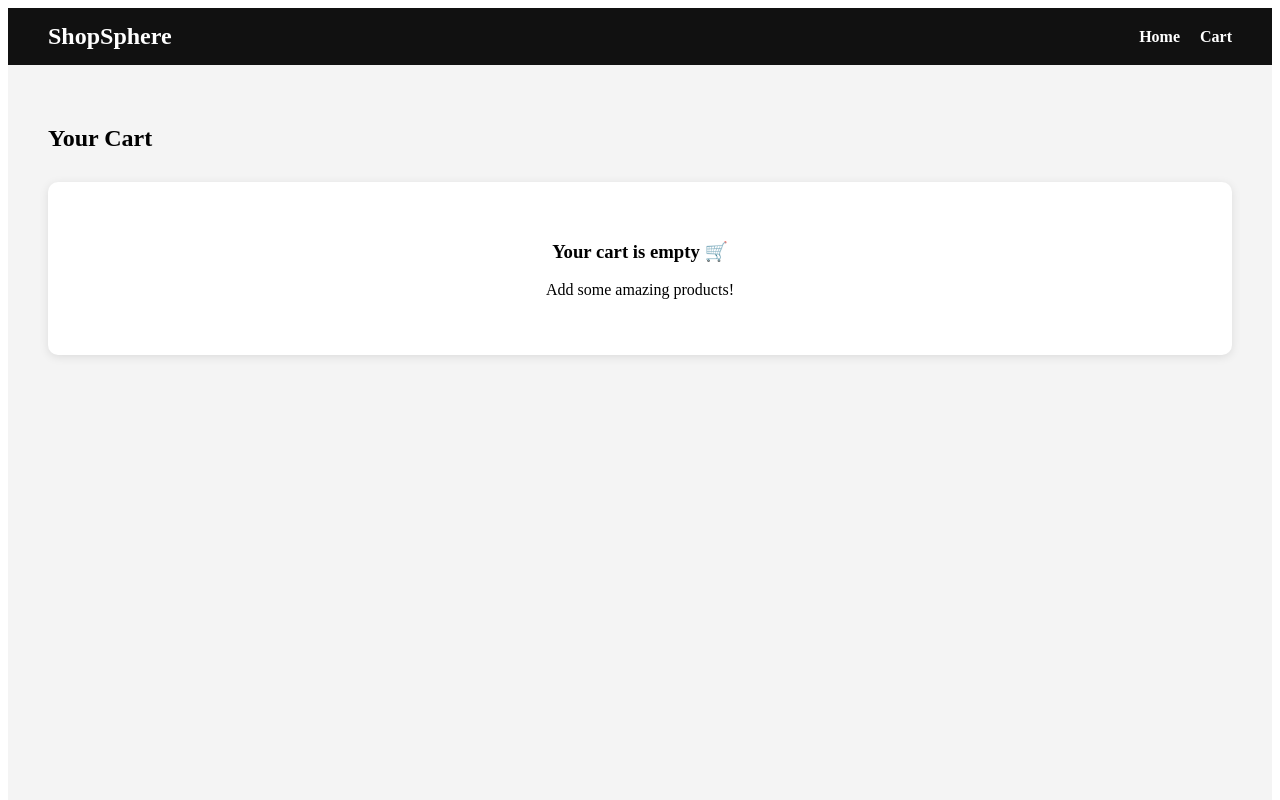
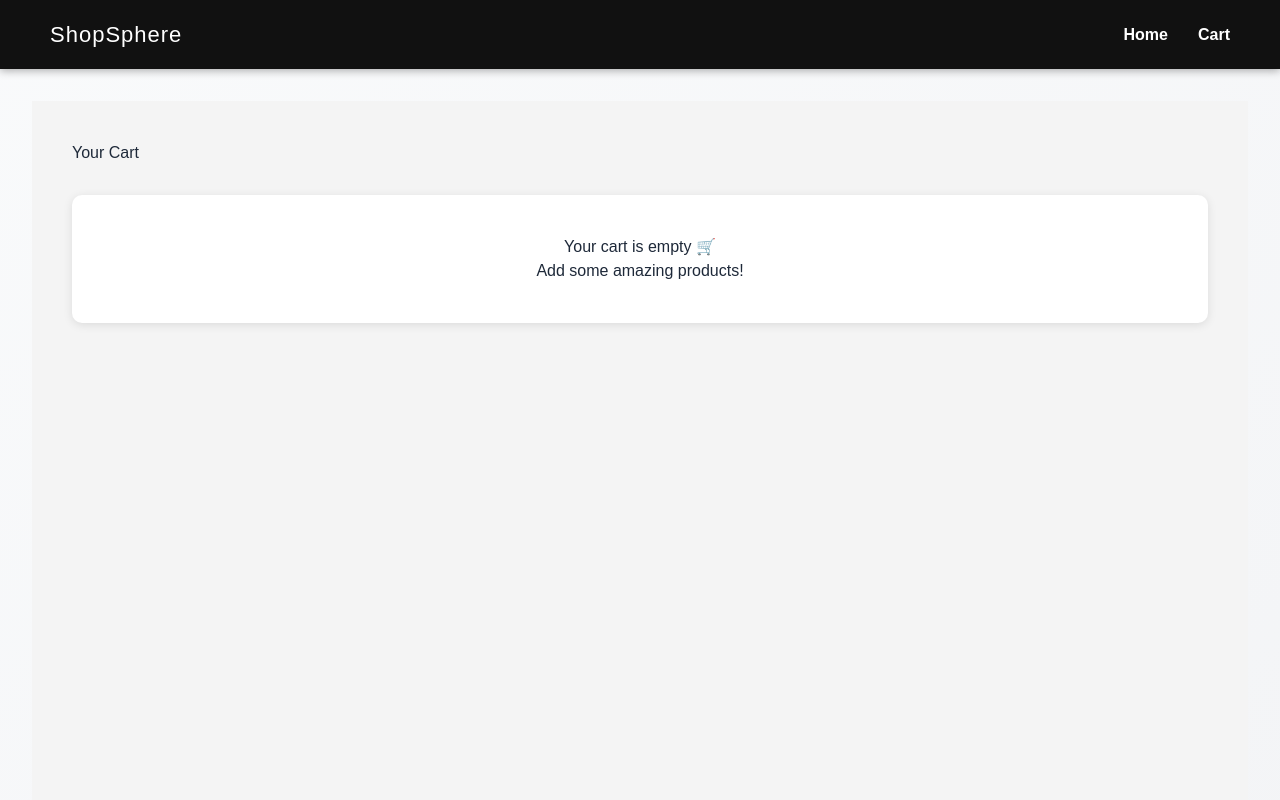
Before and after one commit to ayushkatiyar31/shopSphere, a React (Vite) app in the folder shopsphere/: page /cart in a window 1280 px wide. Shown: the top 800 px of the page. Built offline with nearby package versions, Linux system fonts and the light colour scheme.

Commit message:
update app

```diff
--- a/shopsphere/src/App.jsx
+++ b/shopsphere/src/App.jsx
@@ -6,15 +6,17 @@ import Navbar from "./components/Navbar"
 
 function App() {
   return (
-    <>
+    <div className="min-h-screen bg-gradient-to-br from-gray-50 to-gray-100 text-gray-800">
       <Navbar />
 
-      <Routes>
-        <Route path="/" element={<Home />} />
-        <Route path="/cart" element={<Cart />} />
-        <Route path="/product/:id" element={<ProductDetail />} />
-      </Routes>
-    </>
+      <main className="max-w-7xl mx-auto px-4 sm:px-6 lg:px-8 py-8">
+        <Routes>
+          <Route path="/" element={<Home />} />
+          <Route path="/cart" element={<Cart />} />
+          <Route path="/product/:id" element={<ProductDetail />} />
+        </Routes>
+      </main>
+    </div>
   )
 }
 
--- a/shopsphere/src/components/Navbar.jsx
+++ b/shopsphere/src/components/Navbar.jsx
@@ -1,13 +1,25 @@
 import { Link } from "react-router-dom"
+import { useContext } from "react"
+import { CartContext } from "../context/CartContext"
 
 function Navbar() {
+  const { totalItems } = useContext(CartContext)
+
   return (
     <nav style={styles.nav}>
       <h2 style={styles.logo}>ShopSphere</h2>
 
       <div style={styles.links}>
-        <Link to="/" style={styles.link}>Home</Link>
-        <Link to="/cart" style={styles.link}>Cart</Link>
+        <Link to="/" style={styles.link}>
+          Home
+        </Link>
+
+        <Link to="/cart" style={styles.cartLink}>
+          Cart
+          {totalItems > 0 && (
+            <span style={styles.badge}>{totalItems}</span>
+          )}
+        </Link>
       </div>
     </nav>
   )
@@ -18,20 +30,43 @@ const styles = {
     display: "flex",
     justifyContent: "space-between",
     alignItems: "center",
-    padding: "15px 40px",
+    padding: "18px 50px",
     backgroundColor: "#111",
-    color: "white"
+    color: "white",
+    boxShadow: "0 2px 8px rgba(0,0,0,0.3)"
   },
   logo: {
-    margin: 0
+    margin: 0,
+    fontSize: "22px",
+    letterSpacing: "1px"
   },
   links: {
     display: "flex",
-    gap: "20px"
+    gap: "30px",
+    alignItems: "center"
   },
   link: {
     color: "white",
     textDecoration: "none",
+    fontWeight: "bold",
+    fontSize: "16px"
+  },
+  cartLink: {
+    position: "relative",
+    color: "white",
+    textDecoration: "none",
+    fontWeight: "bold",
+    fontSize: "16px"
+  },
+  badge: {
+    position: "absolute",
+    top: "-8px",
+    right: "-15px",
+    backgroundColor: "red",
+    color: "white",
+    borderRadius: "50%",
+    padding: "4px 8px",
+    fontSize: "12px",
     fontWeight: "bold"
   }
 }
--- a/shopsphere/src/context/CartContext.jsx
+++ b/shopsphere/src/context/CartContext.jsx
@@ -4,61 +4,82 @@ export const CartContext = createContext()
 
 export const CartProvider = ({ children }) => {
 
-  // Load from localStorage
+  // Load cart from localStorage on first render
   const [cartItems, setCartItems] = useState(() => {
     const savedCart = localStorage.getItem("cart")
     return savedCart ? JSON.parse(savedCart) : []
   })
 
-  // Save to localStorage whenever cart changes
+  // Save cart whenever it updates
   useEffect(() => {
     localStorage.setItem("cart", JSON.stringify(cartItems))
   }, [cartItems])
 
+  // Add item to cart
   const addToCart = (product) => {
-    const existingItem = cartItems.find(
+    setCartItems((prevCart) => {
+      const existingItem = prevCart.find(
         (item) => item.id === product.id
       )
 
       if (existingItem) {
-      const updatedCart = cartItems.map((item) =>
+        return prevCart.map((item) =>
           item.id === product.id
             ? { ...item, quantity: item.quantity + 1 }
             : item
         )
-      setCartItems(updatedCart)
-    } else {
-      setCartItems([...cartItems, { ...product, quantity: 1 }])
-    }
       }
 
+      return [...prevCart, { ...product, quantity: 1 }]
+    })
+  }
+
+  // Increase quantity
   const increaseQuantity = (id) => {
-    const updatedCart = cartItems.map((item) =>
+    setCartItems((prevCart) =>
+      prevCart.map((item) =>
         item.id === id
           ? { ...item, quantity: item.quantity + 1 }
           : item
       )
-    setCartItems(updatedCart)
+    )
   }
 
+  // Decrease quantity
   const decreaseQuantity = (id) => {
-    const updatedCart = cartItems
+    setCartItems((prevCart) =>
+      prevCart
         .map((item) =>
           item.id === id
             ? { ...item, quantity: item.quantity - 1 }
             : item
         )
         .filter((item) => item.quantity > 0)
-
-    setCartItems(updatedCart)
+    )
   }
 
+  // Remove item completely
   const removeItem = (id) => {
-    const updatedCart = cartItems.filter(
-      (item) => item.id !== id
+    setCartItems((prevCart) =>
+      prevCart.filter((item) => item.id !== id)
     )
-    setCartItems(updatedCart)
   }
+
+  // Clear entire cart
+  const clearCart = () => {
+    setCartItems([])
+  }
+
+  // Derived values (professional approach)
+  const totalItems = cartItems.reduce(
+    (total, item) => total + item.quantity,
+    0
+  )
+
+  const totalPrice = cartItems.reduce(
+    (total, item) => total + item.price * item.quantity,
+    0
+  )
 
   return (
     <CartContext.Provider
@@ -67,7 +88,10 @@ export const CartProvider = ({ children }) => {
         addToCart,
         increaseQuantity,
         decreaseQuantity,
-        removeItem
+        removeItem,
+        clearCart,
+        totalItems,
+        totalPrice
       }}
     >
       {children}
--- /dev/null
+++ b/shopsphere/src/index.css
@@ -0,0 +1,5 @@
+@import "tailwindcss";
+
+body {
+  font-family: sans-serif;
+}
--- a/shopsphere/src/main.jsx
+++ b/shopsphere/src/main.jsx
@@ -3,6 +3,7 @@ import ReactDOM from 'react-dom/client'
 import { BrowserRouter } from 'react-router-dom'
 import App from './App'
 import { CartProvider } from './context/CartContext'
+import './index.css'
 
 ReactDOM.createRoot(document.getElementById('root')).render(
   <BrowserRouter>
```
Also changed, not shown: shopsphere/package.json (+10 -1 lines), 1 other file (tests, documents, lock files or other folders). Lines whose indentation alone changed are shown as unchanged.
